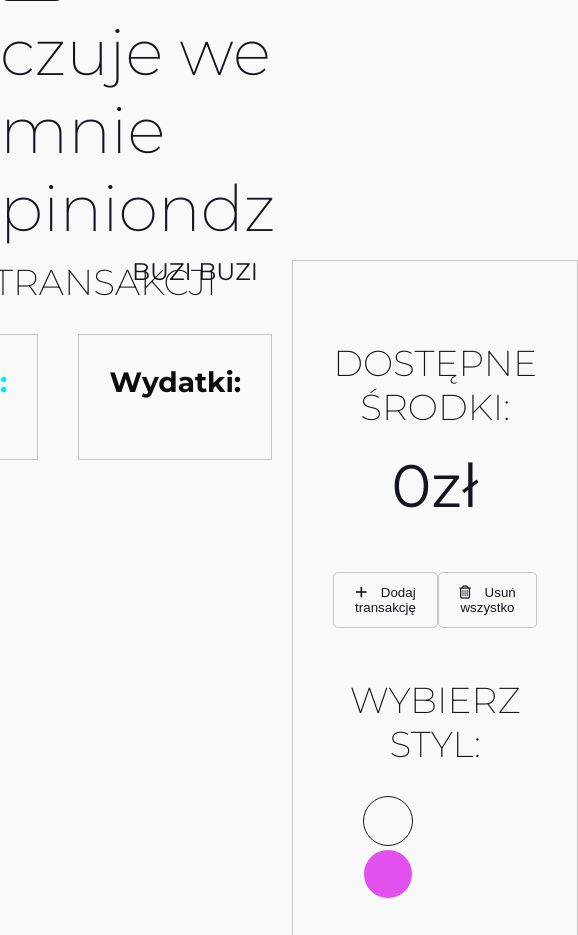
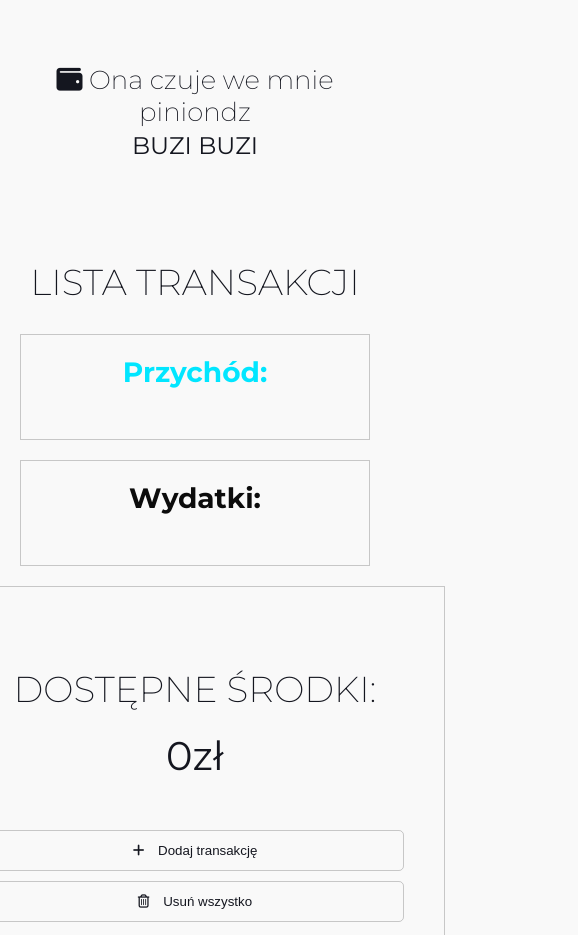
Before and after one commit to Velox8/Manager-Fi, a plain HTML site: page index.html in a window 390 px wide. Shown: the top 935 px of the page, 578 px wide, since content can reach past the window. Drawn offline with Linux system fonts and the light colour scheme.

Commit message:
first commit

```diff
--- a/style.css
+++ b/style.css
@@ -5,9 +5,9 @@
 }
 
 :root {
-    --first-color: #F9F9F9;
-    --second-color: #14161F;
-    --border-color: rgba(0, 0, 0, .2);
+	--first-color: #f9f9f9;
+	--second-color: #14161f;
+	--border-color: rgba(0, 0, 0, 0.2);
 }
 
 body {
@@ -79,7 +79,8 @@ h2.title {
 }
 
 .expenses-area h3,
-.expenses-area .transaction-amount,.transaction-amount2 {
+.expenses-area .transaction-amount,
+.transaction-amount2 {
 	color: rgb(12, 12, 12);
 	font-weight: bold;
 }
@@ -110,11 +111,11 @@ h2.title {
 	font-size: 18px;
 	color: var(--second-color);
 	cursor: pointer;
-    transition: transform .3s;
+	transition: transform 0.3s;
 }
 
 .delete:hover {
-    transform: scale(.8);
+	transform: scale(0.8);
 }
 
 .options {
@@ -141,7 +142,7 @@ h2.title {
 	border: 1px solid var(--border-color);
 	border-radius: 5px;
 	background: none;
-    transition: color .3s, background-color .3s;
+	transition: color 0.3s, background-color 0.3s;
 	cursor: pointer;
 }
 
@@ -166,21 +167,21 @@ h2.title {
 	height: 50px;
 	border-radius: 50%;
 	cursor: pointer;
-    transition: transform .3s;
+	transition: transform 0.3s;
 }
 
 .color-buttons button:hover {
-    transform: scale(.9);
+	transform: scale(0.9);
 }
 
 .color-buttons .light {
-    background: #F9F9F9;
-    border: 1px solid #14161F;
+	background: #f9f9f9;
+	border: 1px solid #14161f;
 }
 
 .color-buttons .dark {
 	background: #e051ed;
-    border: 1px solid #F9F9F9;
+	border: 1px solid #f9f9f9;
 }
 
 .add-transaction-panel {
@@ -232,7 +233,6 @@ h2.title {
 	font-size: 18px;
 }
 
-
 .add-transaction-panel .panel-buttons {
 	display: flex;
 	justify-content: center;
@@ -247,10 +247,69 @@ h2.title {
 	border: 1px solid #fff;
 	background: none;
 	cursor: pointer;
-    transition: background-color .3s;
+	transition: background-color 0.3s;
 }
 
 .add-transaction-panel button:hover {
 	background-color: rgb(25, 27, 51);
+}
+@media (max-width: 576px) {
+	main {
+		display: flex;
+		flex-direction: column;
+		align-items: center;
+	}
 
+	.transactions {
+		width: 100%;
+		max-width: 350px;
 	}
+
+	.income-area,
+	.expenses-area {
+		margin: 0;
+		margin-bottom: 20px;
+		width: 100%;
+		padding: 20px;
+	}
+
+	.transaction-list {
+		flex-direction: column;
+	}
+
+	.available-money {
+		font-size: 40px;
+	}
+
+	.controls {
+		flex-direction: column;
+	}
+
+	.controls button {
+		margin-bottom: 10px;
+	}
+
+	.style-selection {
+		margin-top: 20px;
+	}
+
+	.color-buttons button {
+		width: 40px;
+		height: 40px;
+	}
+
+	.add-transaction-panel {
+		padding: 20px;
+	}
+
+	.add-transaction-panel input,
+	.add-transaction-panel select {
+		width: 100%;
+		max-width: 100%;
+	}
+	header h1 {
+        margin: 3px;
+		font-size: 26px;
+        text-align: center;
+	}
+}
```
Lines whose indentation alone changed are shown as unchanged.
